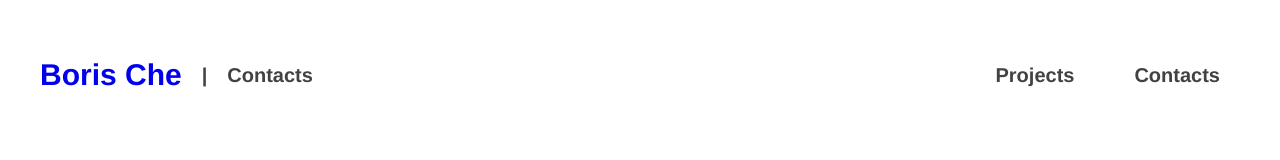
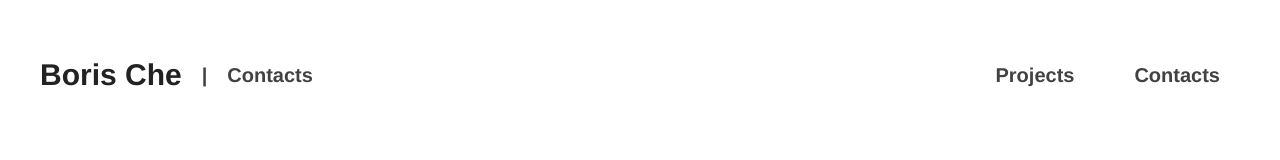
Before and after one commit to borische1322/borische1322.github.io, a plain HTML site: page contacts.html in a window 1280 px wide. Drawn offline with Linux system fonts and the light colour scheme.

Commit message:
change color

```diff
--- a/contacts.html
+++ b/contacts.html
@@ -12,7 +12,7 @@
             <div class='mainHeading warp-flex just-space'>
                 <div class="warp-flex">
                     <a href="index.html">
-                        <h1 class='spaces-1 title'>Boris Che</h1>
+                        <h1 class='spaces-1 title sub-text-color-black'>Boris Che</h1>
                     </a>
                     <h1 class='spaces-1 sub-text-color-grey'> | </h1>
                     <h1 class='spaces-1 sub-text-color-grey'> Contacts </h1>
```
Also changed, not shown: projects.html (+1 -1 lines).
